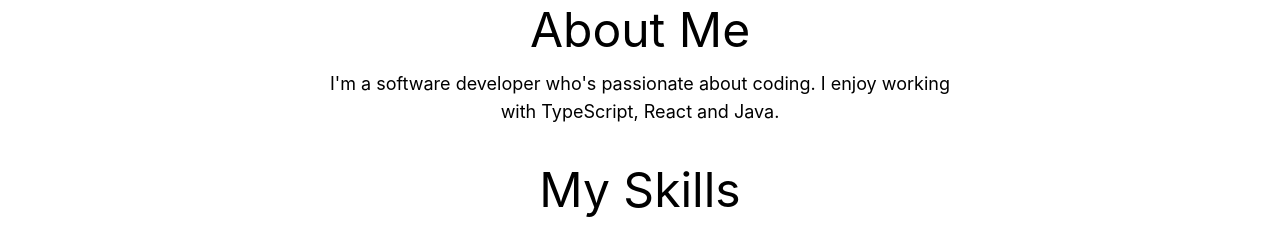
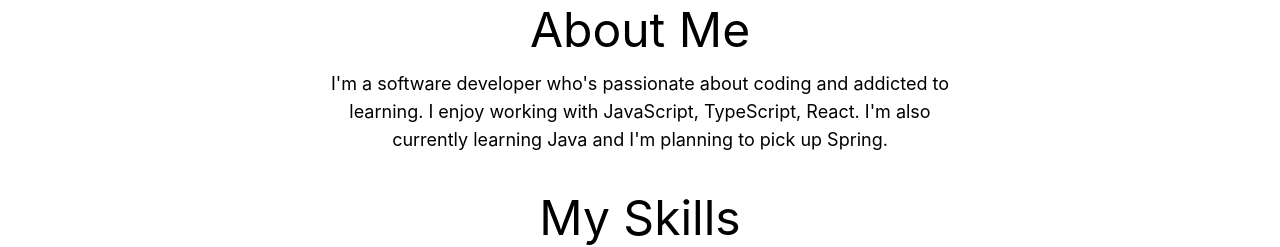
Before and after one commit to thanosades/nextjs-portfolio, a Next.js app: page / in a window 1280 px wide. Shown: the part 858-1105 px from the top of the page. Built offline with nearby package versions, Linux system fonts and the light colour scheme; no server answers.

Commit message:
edit readme

```diff
--- a/components/About.js
+++ b/components/About.js
@@ -5,7 +5,8 @@
         <h3 className="text-5xl">About Me</h3>
         <div className="text-lg flex flex-col justify-evenly mt-4 w-1/2 gap-8">
           <p>
-            I'm a software developer who's passionate about coding. I enjoy working with TypeScript, React and Java.
+            I'm a software developer who's passionate about coding and addicted to learning.
+            I enjoy working with JavaScript, TypeScript, React. I'm also currently learning Java and I'm planning to pick up Spring.
           </p>
         </div>
       </section>
```
